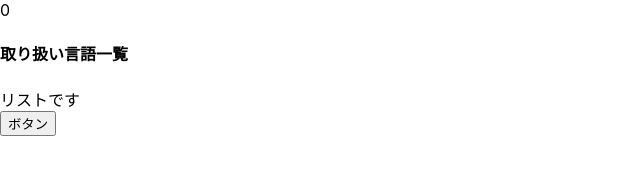
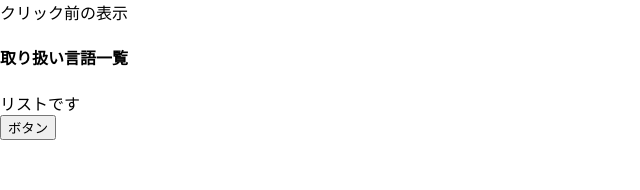
Before and after one commit to mikachi20/react-turorial-personal, a React (Create React App) app: page / in a window 1280 px wide. Shown: the top 190 px of the page, without its empty margins (0-640 px from the left). Built offline with nearby package versions, Linux system fonts and the light colour scheme.

Commit message:
class componentsの基礎

```diff
--- a/src/App.js
+++ b/src/App.js
@@ -1,18 +1,24 @@
-import { useState } from "react";
+import React from "react";
 import { List } from "./List";
 
-function App() {
-  const [description, setDescription] = useState(0);
-  const changeDescription = () => {
-    setDescription(description + 1);
-  };
-  return (
-    <div>
-      {description}
-      <List title="取り扱い言語一覧" />
-      <button onClick={changeDescription}>ボタン</button>
-    </div>
-  );
+class App extends React.Component {
+  constructor(props) {
+    super(props);
+    this.state = { description: "クリック前の表示" };
+  }
+  changeDescription() {
+    this.setState({ description: "クリック後の表示です" });
+  }
+  render() {
+    const { description } = this.state;
+    return (
+      <div>
+        {description}
+        <List title="取り扱い言語一覧"></List>
+        <button onClick={() => this.changeDescription()}>ボタン</button>
+      </div>
+    );
+  }
 }
 
 export default App;
--- a/src/List.js
+++ b/src/List.js
@@ -1,8 +1,13 @@
-export const List = ({ title }) => {
-  return (
-    <div>
-      <h4>{title}</h4>
-      リストです
-    </div>
-  );
-};
+import React from "react";
+
+export class List extends React.Component {
+  render() {
+    const { title } = this.props;
+    return (
+      <div>
+        <h4>{title}</h4>
+        <div>リストです</div>
+      </div>
+    );
+  }
+}
```
